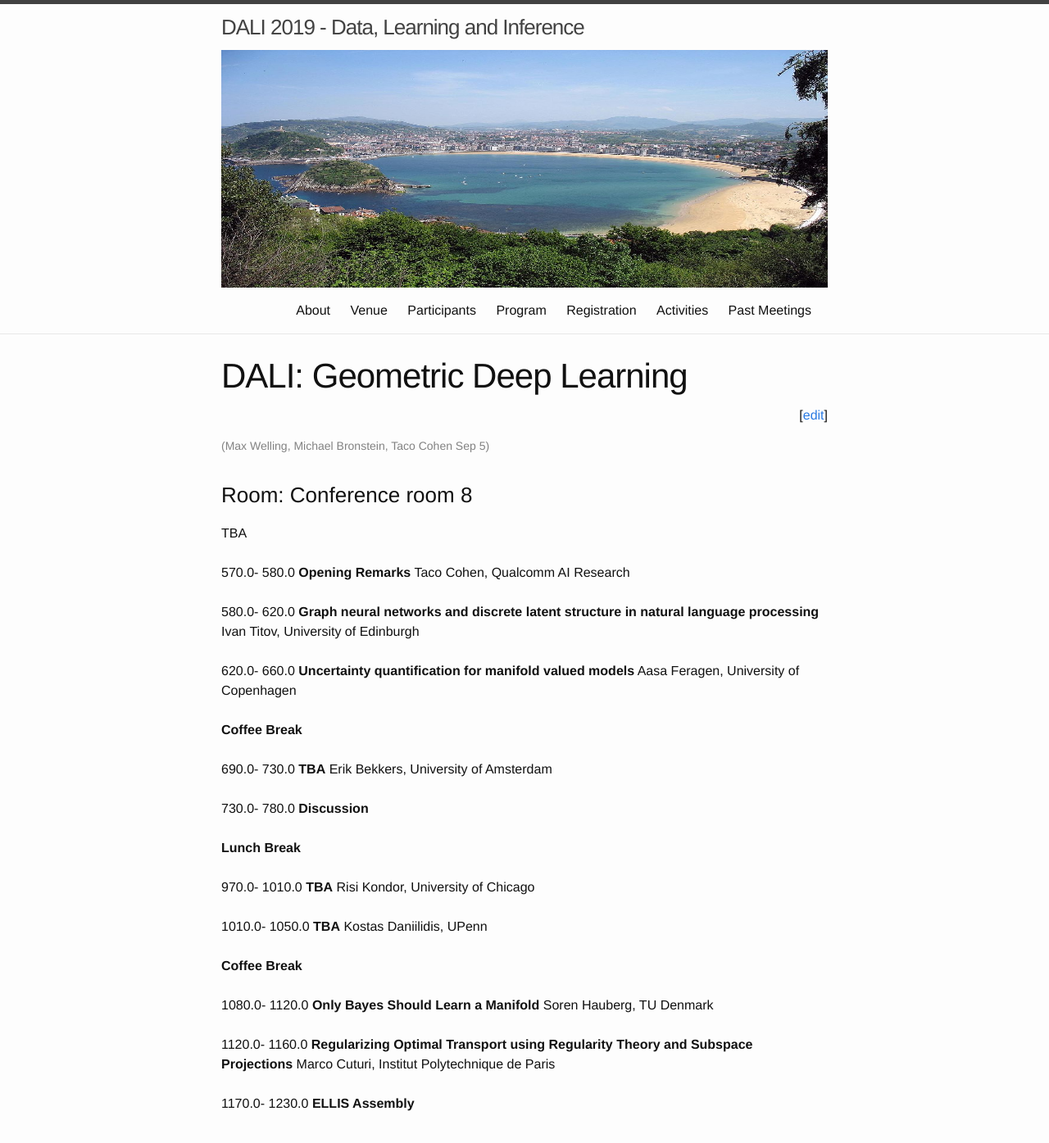
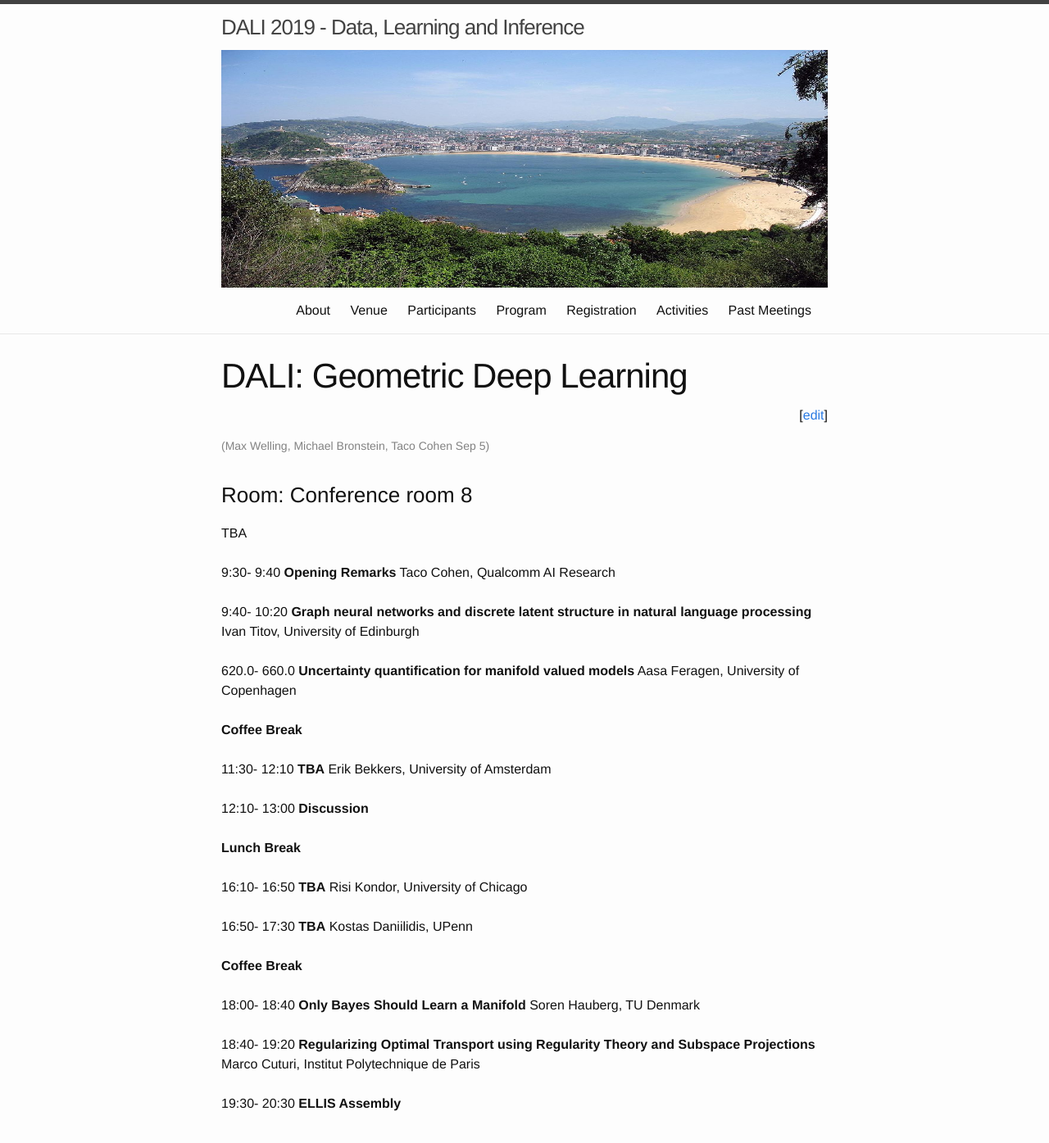
Before and after one commit to dalimeeting/dalimeeting.github.io, a Jekyll site: the page built from _posts/2019-09-05-workshop-05-02.md, in a window 1280 px wide and 1400 px high. Shown: the top 1395 px of the window at 82% size. Built offline with Jekyll 4.4.1, drawn with Linux system fonts in a browser that asks for light colours.

```diff
--- a/_posts/2019-09-05-workshop-05-02.md
+++ b/_posts/2019-09-05-workshop-05-02.md
@@ -16,15 +16,15 @@
 show_abstracts: false
 talks:
 - title: "Opening Remarks"
-  start: 9:30
-  end: 9:40
+  start: "9:30"
+  end: "9:40"
   author:
   - given: Taco
     family: Cohen
     institute: "Qualcomm AI Research"
 - title: "Graph neural networks and discrete latent structure in natural language processing"
-  start: 9:40
-  end: 10:20
+  start: "9:40"
+  end: "10:20"
   author:
   - given: Ivan
     family: Titov
@@ -38,46 +38,46 @@
     institute: "University of Copenhagen"
 - title: "Coffee Break"
 - title: "TBA"
-  start: 11:30
-  end: 12:10
+  start: "11:30"
+  end: "12:10"
   author:
   - given: Erik
     family: Bekkers
     institute: "University of Amsterdam"
 - title: "Discussion"
-  start: 12:10
-  end: 13:00
+  start: "12:10"
+  end: "13:00"
 - title: "Lunch Break"
 - title: "TBA"
-  start: 16:10
-  end: 16:50
+  start: "16:10"
+  end: "16:50"
   author:
   - given: Risi
     family: Kondor
     institute: "University of Chicago"
 - title: "TBA"
-  start: 16:50
-  end: 17:30
+  start: "16:50"
+  end: "17:30"
   author:
   - given: Kostas
     family: Daniilidis
     institute: "UPenn"
 - title: "Coffee Break"
 - title: "Only Bayes Should Learn a Manifold"
-  start: 18:00
-  end: 18:40
+  start: "18:00"
+  end: "18:40"
   author:
   - given: Soren
     family: Hauberg
     institute: "TU Denmark"
 - title: "Regularizing Optimal Transport using Regularity Theory and Subspace Projections"
-  start: 18:40
-  end: 19:20
+  start: "18:40"
+  end: "19:20"
   author:
   - given: Marco
     family: Cuturi
     institute: "Institut Polytechnique de Paris"
 - title: "ELLIS Assembly"
-  start: 19:30
-  end: 20:30
+  start: "19:30"
+  end: "20:30"
 ---
```
